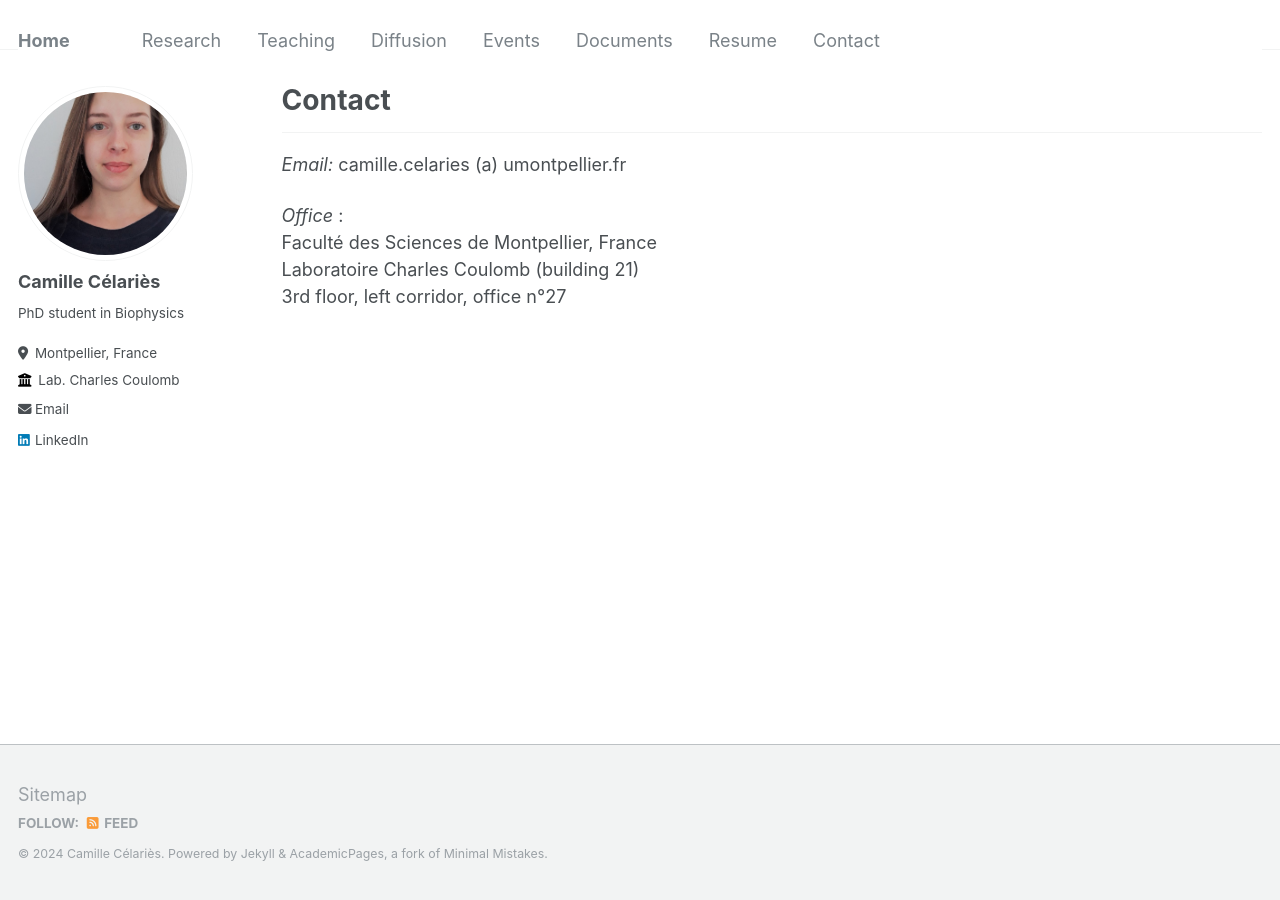
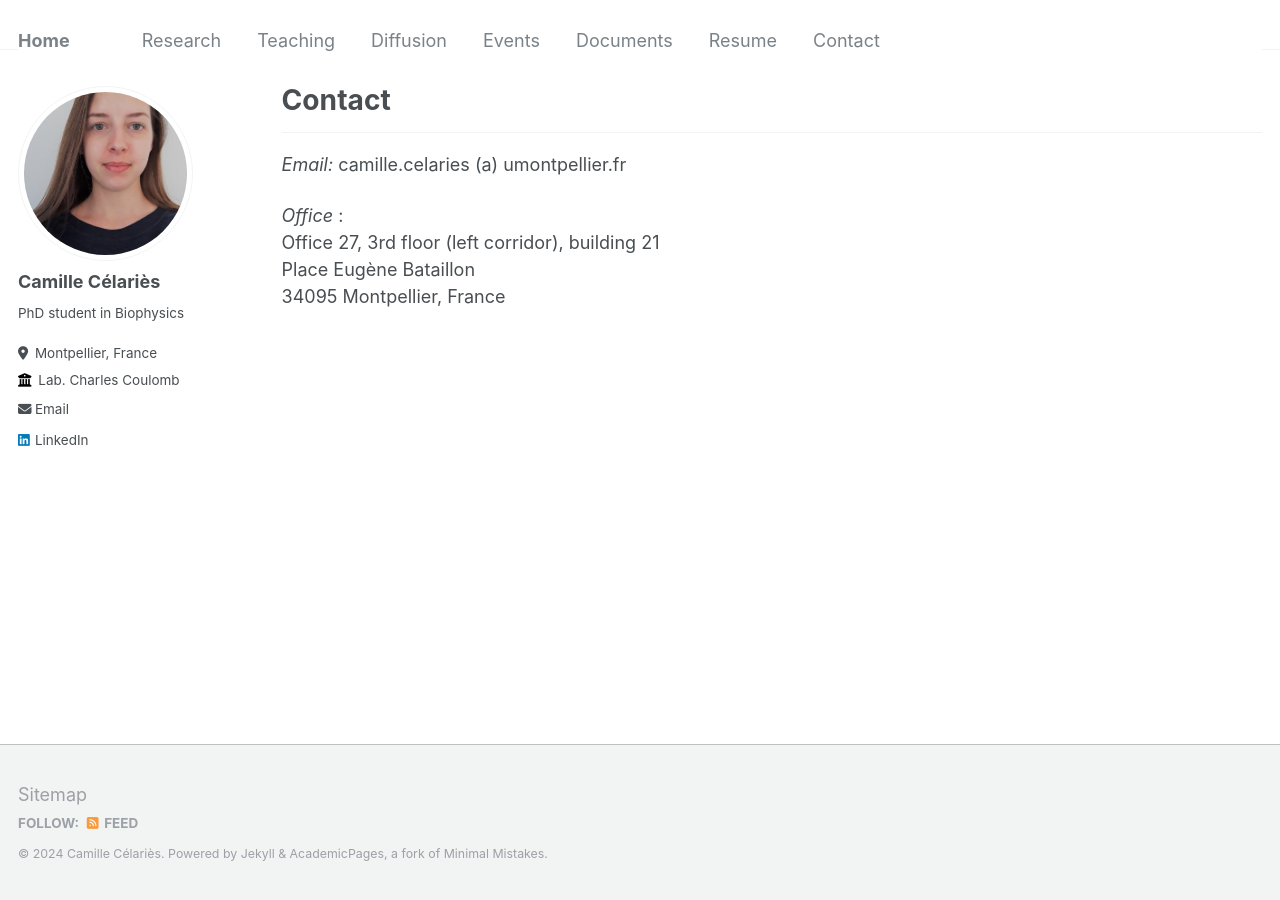
Before and after one commit to camillecelaries/camillecelaries.github.io, a Jekyll site: the page built from _pages/contact.md, in a window 1280 px wide. Built offline with Jekyll 4.4.1, drawn with Linux system fonts in a browser that asks for light colours.

Commit message:
Update contact.md

```diff
--- a/_pages/contact.md
+++ b/_pages/contact.md
@@ -12,6 +12,6 @@ redirect_from:
 <i>Email:</i> camille.celaries (a) umontpellier.fr
 
 <i>Office</i> :
-<br> Faculté des Sciences de Montpellier, France
-<br> Laboratoire Charles Coulomb (building 21)
-<br> 3rd floor, left corridor, office n°27
+<br>Office 27, 3rd floor (left corridor), building 21
+<br>Place Eugène Bataillon
+<br>34095 Montpellier, France
```
